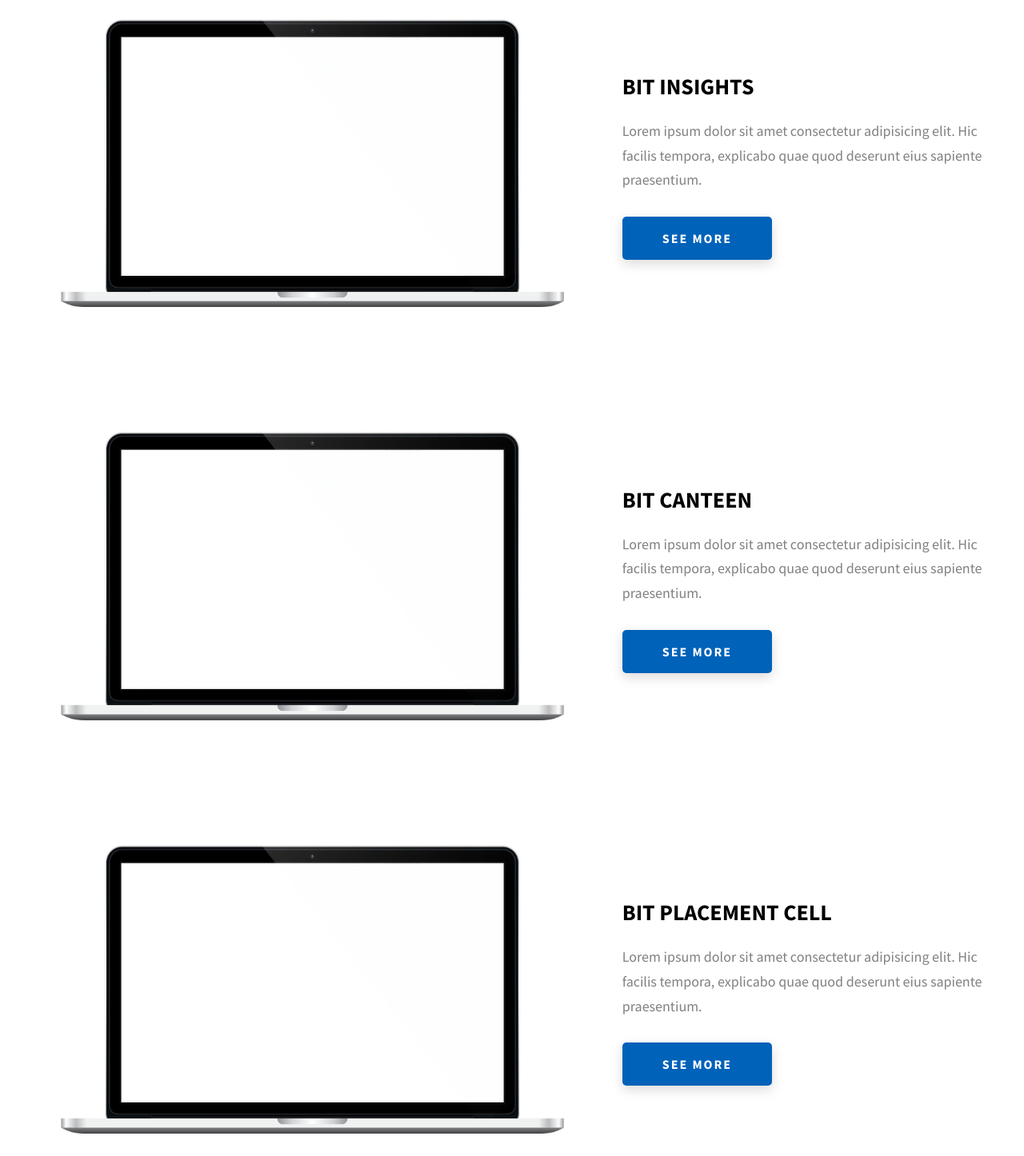
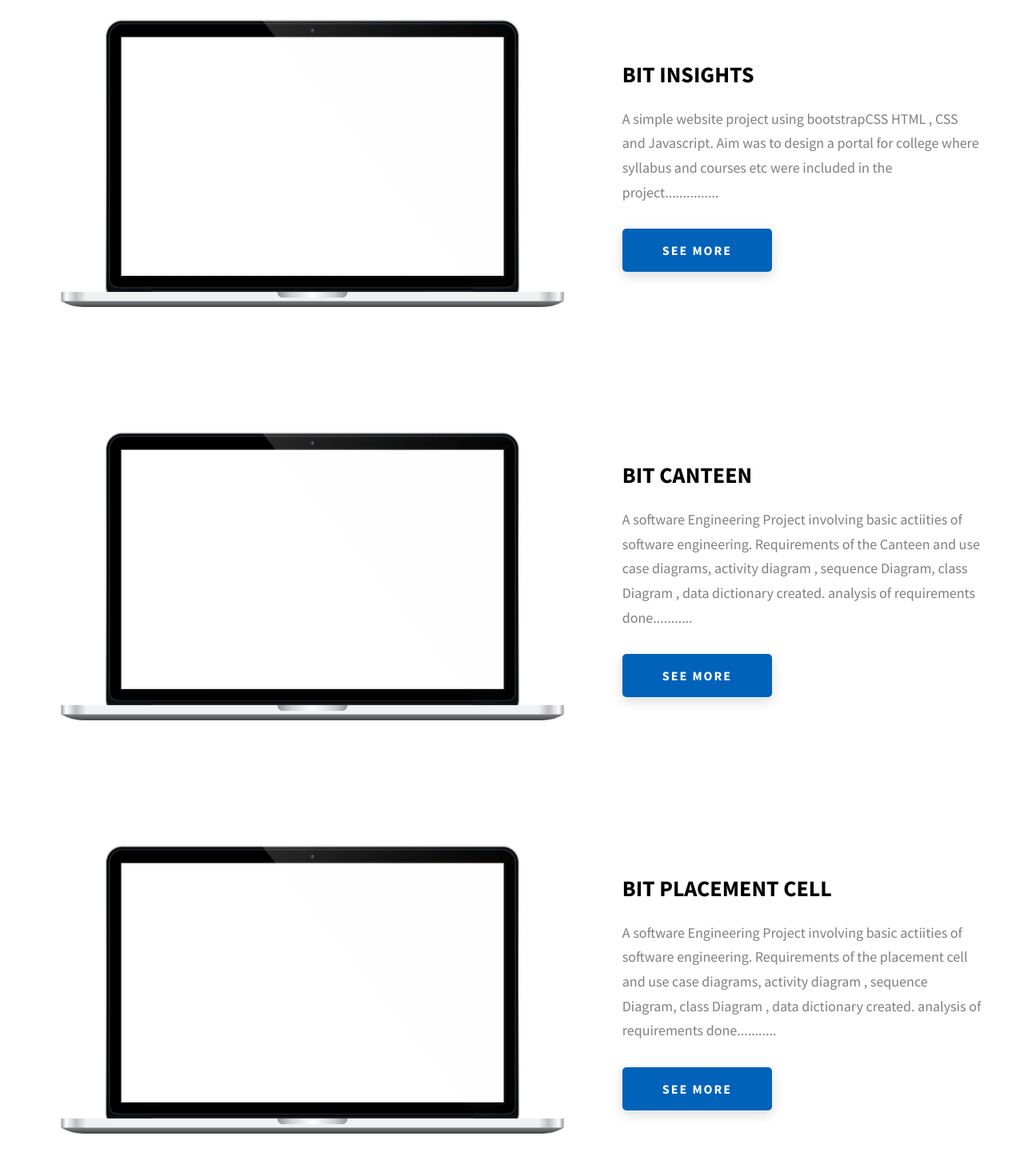
Before and after one commit to iamabhaytiwari343/abhaytiwari, a website: page index.html in a window 1280 px wide. Shown: the part 2096-3542 px from the top of the page at 80% size. Drawn offline with Linux system fonts and the light colour scheme.

Commit message:
2nd change

```diff
--- a/index.html
+++ b/index.html
@@ -193,9 +193,7 @@
           <div class="projects__row-content">
             <h3 class="projects__row-content-title">BIT INSIGHTS</h3>
             <p class="projects__row-content-desc">
-              Lorem ipsum dolor sit amet consectetur adipisicing elit. Hic
-              facilis tempora, explicabo quae quod deserunt eius sapiente
-              praesentium.
+              A simple website project using bootstrapCSS HTML , CSS and Javascript. Aim was to design a portal for college where syllabus and courses etc were included in the project...............
             </p>
             <a href="./project-1.html" class="btn btn--med btn--theme dynamicBgClr" target="_blank">SEE MORE</a>
           </div>
@@ -208,9 +206,7 @@
           <div class="projects__row-content">
             <h3 class="projects__row-content-title">BIT CANTEEN</h3>
             <p class="projects__row-content-desc">
-              Lorem ipsum dolor sit amet consectetur adipisicing elit. Hic
-              facilis tempora, explicabo quae quod deserunt eius sapiente
-              praesentium.
+              A software Engineering Project involving basic actiities of software engineering. Requirements of the Canteen and use case diagrams, activity diagram , sequence Diagram, class Diagram , data dictionary created. analysis of requirements done...........
             </p>
             <a href="./project-2.html" class="btn btn--med btn--theme dynamicBgClr" target="_blank">SEE MORE</a>
           </div>
@@ -223,9 +219,7 @@
           <div class="projects__row-content">
             <h3 class="projects__row-content-title">BIT PLACEMENT CELL</h3>
             <p class="projects__row-content-desc">
-              Lorem ipsum dolor sit amet consectetur adipisicing elit. Hic
-              facilis tempora, explicabo quae quod deserunt eius sapiente
-              praesentium.
+              A software Engineering Project involving basic actiities of software engineering. Requirements of the placement cell and use case diagrams, activity diagram , sequence Diagram, class Diagram , data dictionary created. analysis of requirements done...........
             </p>
             <a href="./project-3.html" class="btn btn--med btn--theme dynamicBgClr" target="_blank">SEE MORE</a>
           </div>
```
